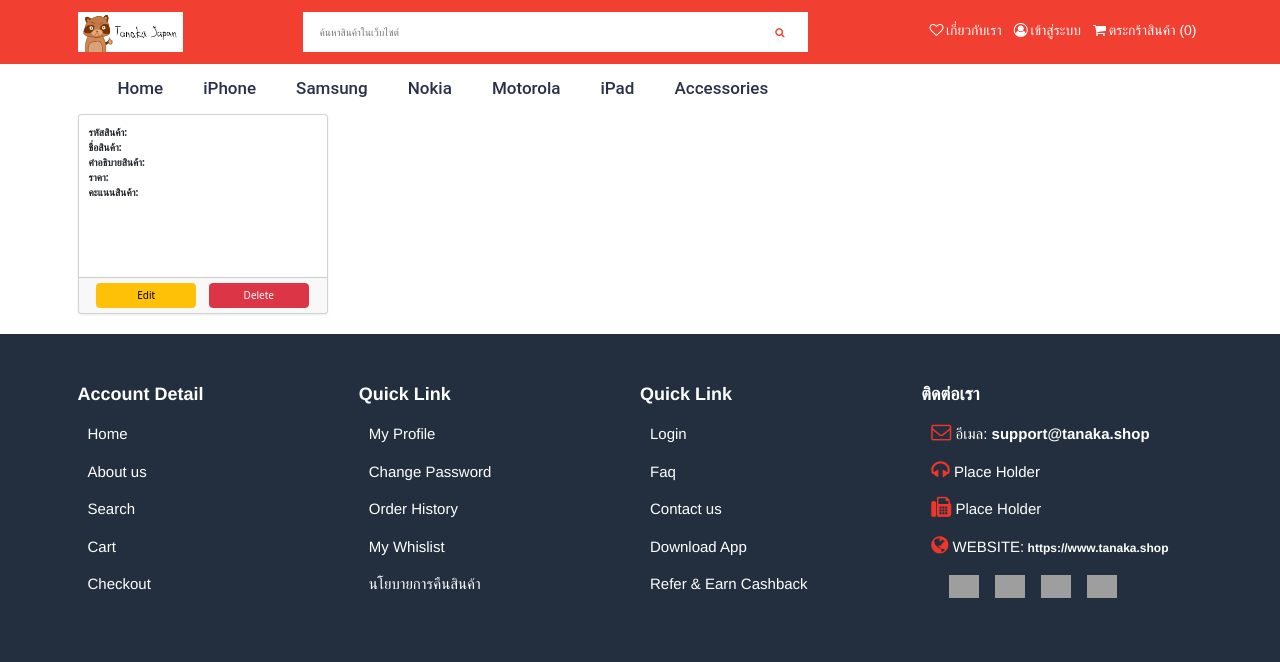
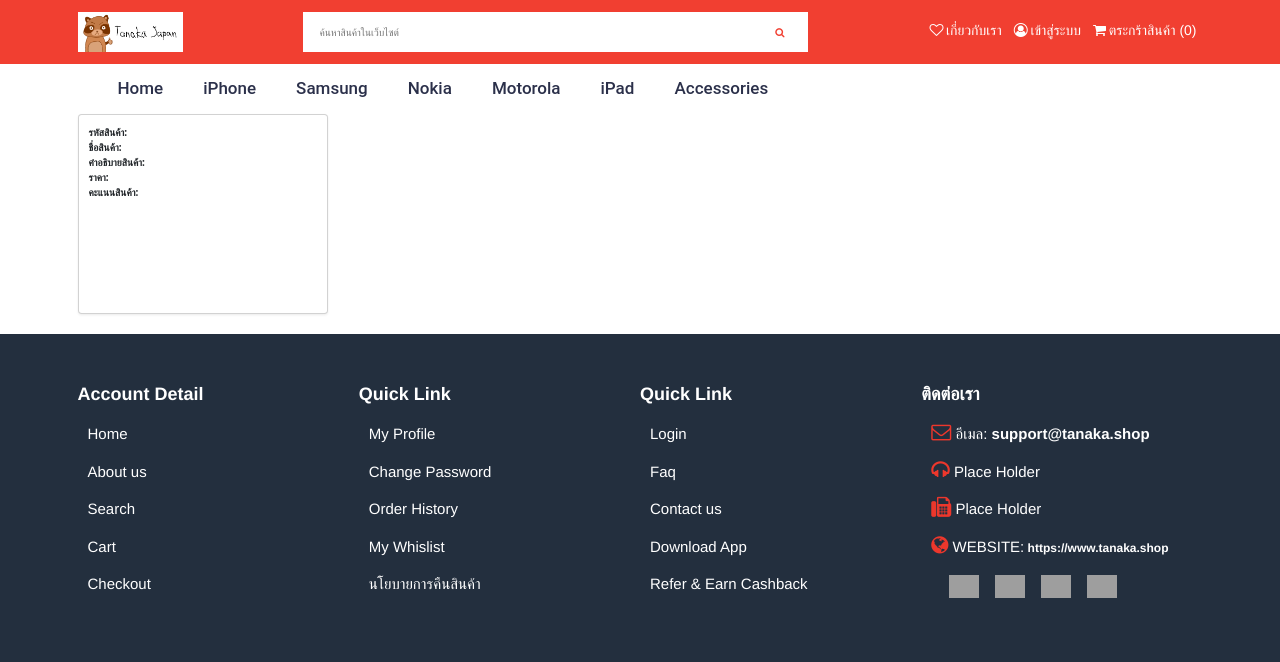
Before and after one commit to Nabsatang02/SciCom-Final, a PHP site: page / in a window 1280 px wide. Shown: the top 662 px of the page. Run offline with PHP 8.4, Linux system fonts and the light colour scheme; tables that the repository leaves empty or names only in its code hold one stand-in row (values such as "Sample post"); data that the repository does not hold is empty; grey boxes are pictures that could not be loaded.

Commit message:
Update index.php

```diff
--- a/index.php
+++ b/index.php
@@ -99,15 +99,18 @@
                       <div><strong>คะแนนสินค้า:</strong> '.$data['ProductRating'].'</div>
                   </div>
               </div>
-              <div class="card-footer">
-                  <a class="btn btn-warning" href="edit.php?list='.$data['list'].'" role="button">Edit</a>
-                  <a class="btn btn-danger" href="delete.php?list='.$data['list'].'" role="button">Delete</a>
-              </div>
+
           </div>
       </div>';
   }
 ?>
 </div>
+
+<!-- <div class="card-footer">
+                  <a class="btn btn-warning" href="edit.php?list='.$data['list'].'" role="button">Edit</a>
+                  <a class="btn btn-danger" href="delete.php?list='.$data['list'].'" role="button">Delete</a>
+              </div>
+               -->
 <!---------- Info HTML Code Ends --------->
 
 <!-- Footer-Section HTML Code STARTS -->
```
